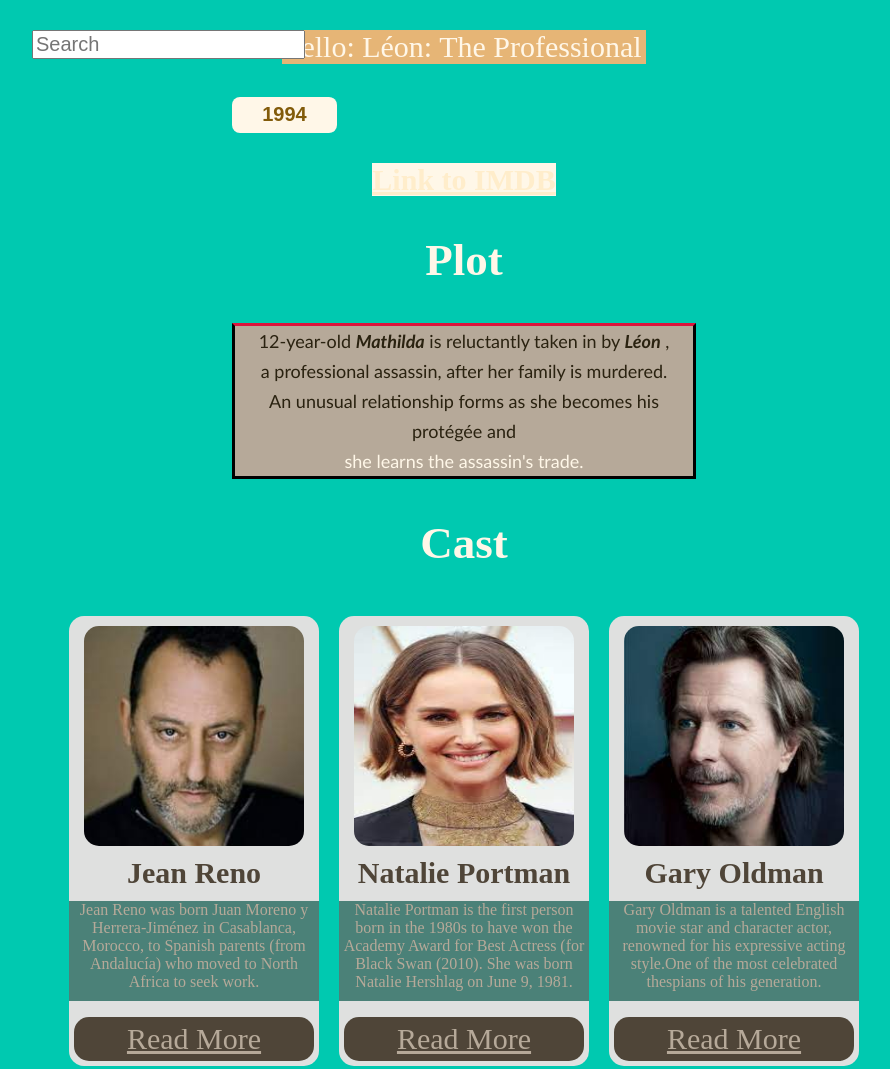
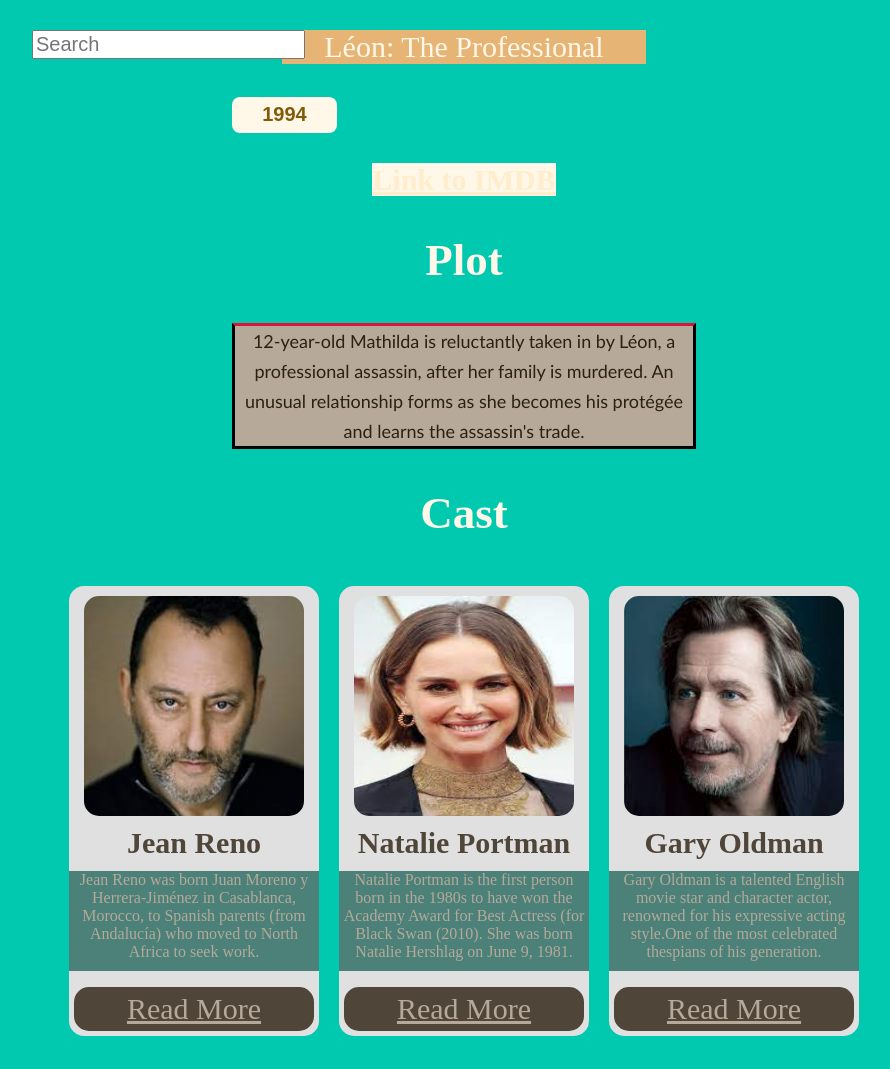
Before and after one commit to Ilakohan/Practice, a website built with Parcel: page index.html in a window 1280 px wide. Shown: the top 1069 px of the page, without its empty margins (176-1066 px from the left). Built offline with nearby package versions, Linux system fonts and the light colour scheme.

Commit message:
another commit

```diff
--- a/index.html
+++ b/index.html
@@ -5,11 +5,11 @@
 </head>
 
 <title> Léon:The Professional could I do it? </title>
-
+<meta name="viewport" content="width=device-width, initial-scale=1.0">
 
 <body>
   <input class="search-bar" type="text" placeholder="Search">
-    <p class="title">hello: Léon: The Professional</p>
+    <p class="title">Léon: The Professional</p>
      <div class="button">
         <button class="year-button">
           1994
@@ -17,16 +17,14 @@
         <p><b><a href="https://www.imdb.com/title/tt0110413/" style="color:#FFEDCB;" target="_blank"> <strong> Link to IMDB</strong>
         </a></b></p>
           </div>
-      <div>
+
+      <div class="Plot-part">
         <h2>Plot</h2>
-        <p class="main-text">
-            12-year-old <strong><em>Mathilda</em></strong> is reluctantly taken in by <strong><em>Léon</em></strong> , <br>
-            a professional assassin, after her family is murdered. <br>
-            An unusual relationship forms as she becomes his protégée and <br>
-            <span class="span-example">she learns the assassin's trade.</span><br>
-        </p>
+        <p class="main-text"> 12-year-old Mathilda is reluctantly taken in by Léon, a professional assassin, after her family is murdered. An unusual relationship forms as she becomes his protégée and learns the assassin's trade.</p>
       </div>
+
     <h2>Cast</h2>
+
       <section class="container">
         <div class="card">
            <img src="Reno.jpeg" class="picture" alt="Reno" width="220" height="220">
@@ -53,10 +51,9 @@
 
       <div>
           <Ul>
-            <li>   <h4>Watch trailer here</h4></li>
+            <li><h4>Watch trailer here</h4></li>
             <iframe width="560" height="315" src="https://www.youtube.com/embed/jawVxq1Iyl0" title="YouTube video player" frameborder="0" allow="accelerometer; autoplay; clipboard-write; encrypted-media; gyroscope; picture-in-picture" allowfullscreen class="center"></iframe>
             <li><h5>Picture</h5></li>
-            <Li>  </Li>
           </Ul>
       </div>
 
```
